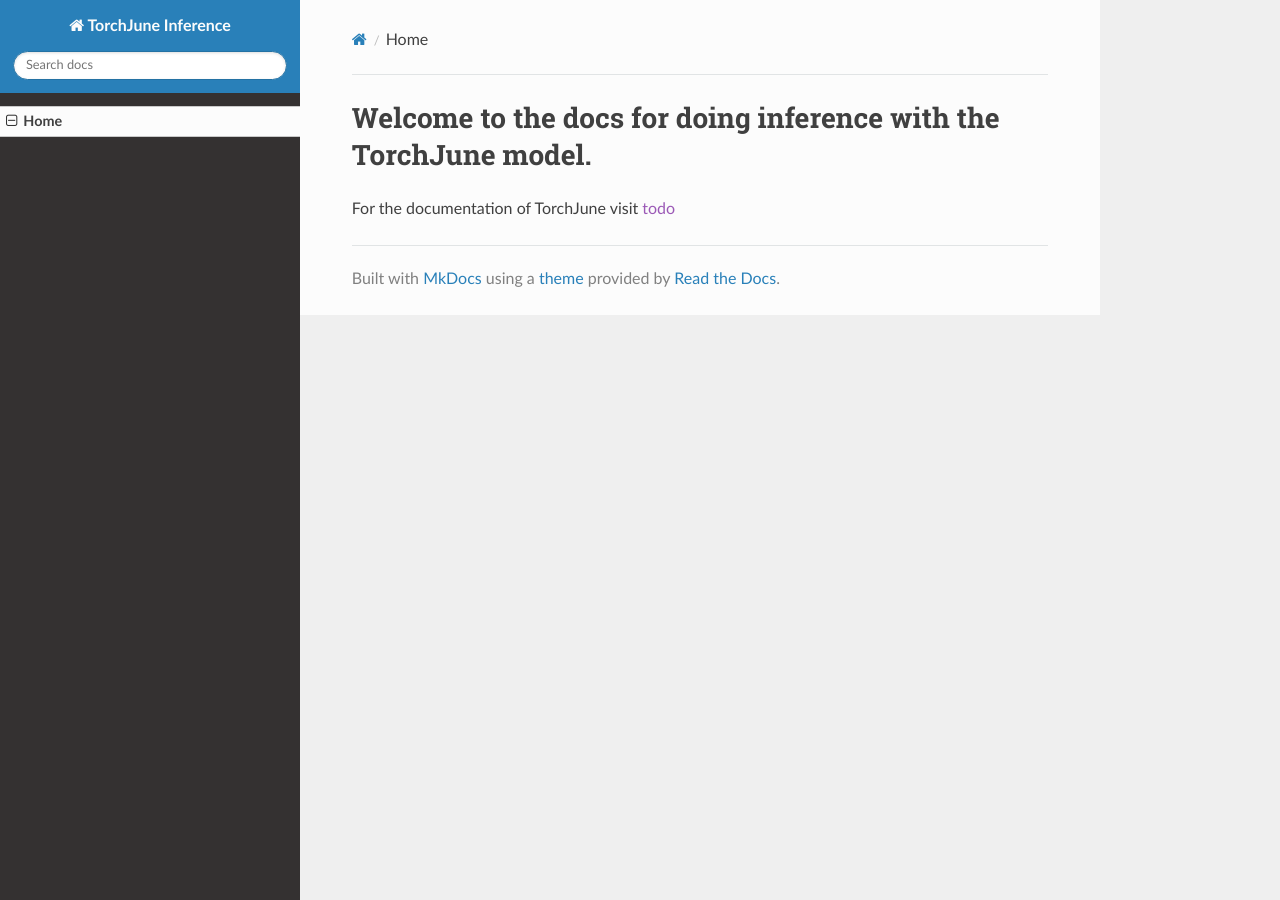
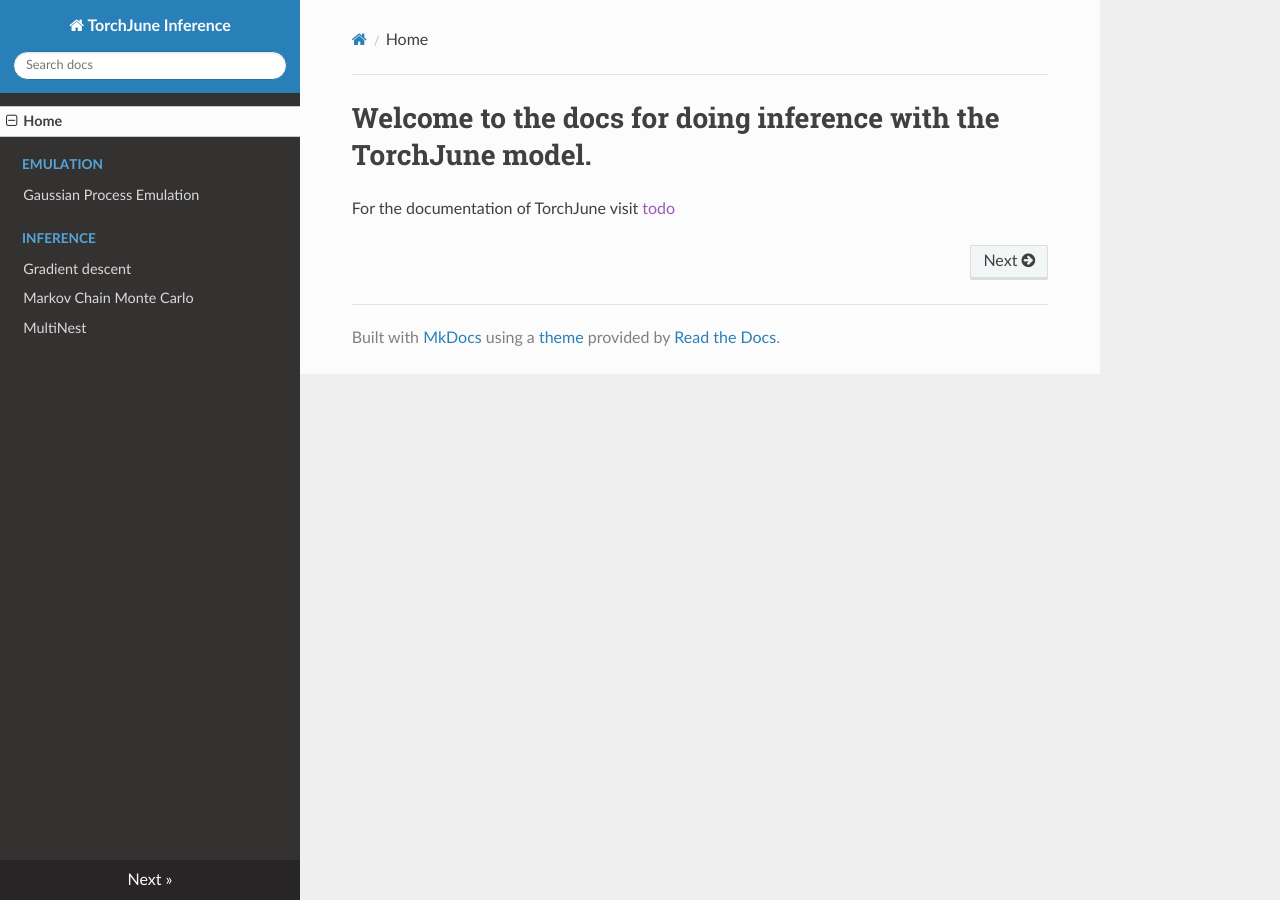
Before and after one commit to LargeAgentCollider/torch_june_inference, an MkDocs documentation site: the page built from docs/index.md, in a window 1280 px wide. Built offline with MkDocs 1.6.1, drawn with Linux system fonts in a browser that asks for light colours; nearby versions of some CDN libraries.

Commit message:
update mkdocs

```diff
--- a/mkdocs.yml
+++ b/mkdocs.yml
@@ -2,4 +2,10 @@
 site_url: https://arnauqb.github.io/torch_june_inference/
 nav:
   - Home: index.md
+  - Emulation:
+    - emulation/gaussian_process.md
+  - Inference:
+    - inference/gradient_descent.md
+    - inference/hmc.md
+    - inference/multinest.md
 theme: readthedocs
```
